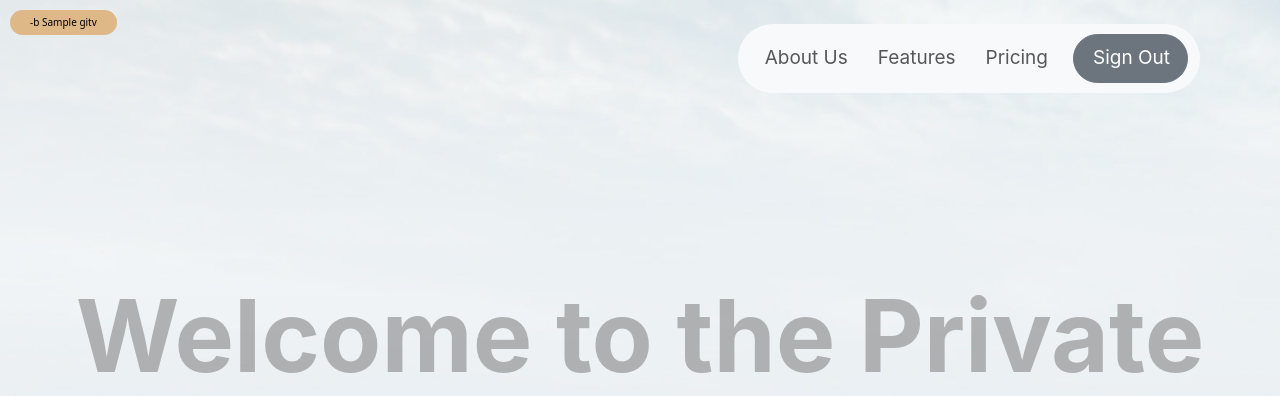
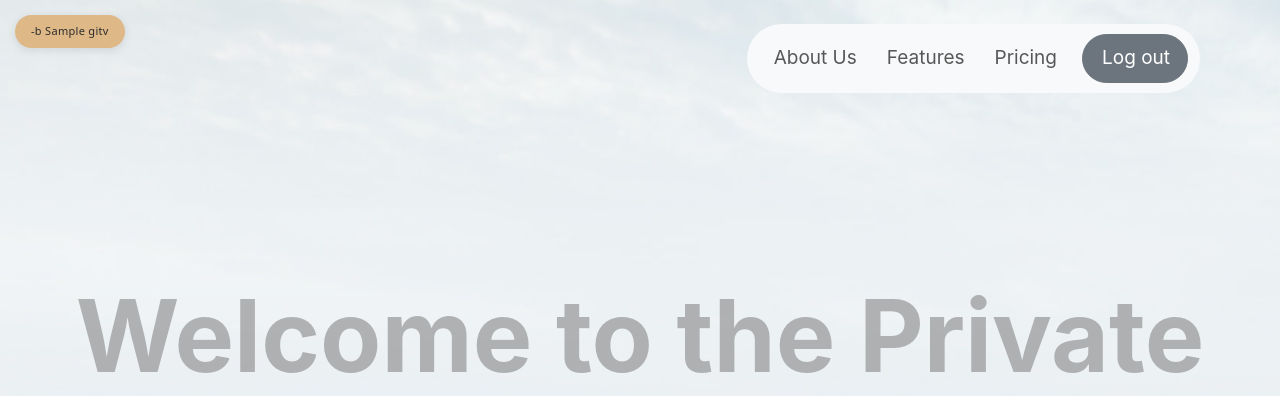
Before and after one commit to m4tice/wortschatz, a Flask app: template app/home/templates/home/home-private.html in a window 1280 px wide. Shown: the top 396 px of the page. Run offline with Flask 3, Linux system fonts and the light colour scheme; the template is opened without the code that fills it: most values are stand-ins (such as "Sample title", 1, 10 or a date in 2020).

Commit message:
feat: migrate from 'sign' to 'log'

```diff
--- a/app/home/static/home-private.css
+++ b/app/home/static/home-private.css
@@ -30,11 +30,9 @@ h1 {
 
 .navbar {
     font-family: -apple-system, BlinkMacSystemFont, sans-serif !important;
-    /* font-family: 'Inter Tight'; */
     position: absolute !important;
     top: 24px !important;
     right: 80px !important;
-    /* padding: 10px; */
     padding: 0 !important;
     display: flex;
     justify-content: space-between;
@@ -54,7 +52,7 @@ li {
     position: relative;
 }
 
-#button-signout {
+#btn-logout {
     display: flex;
     align-items: center;
     font-size: 19px !important;
@@ -63,15 +61,18 @@ li {
     padding: 9px 17px 9px 19px;
 }
 
-#gitv-label {
+/* Git version label */
+.label-gitv {
     position: absolute;
-    top: 10px;
-    left: 10px;
-    background-color: burlywood;
-    color: black;
-    padding: 5px 20px;
-    font-size: 10px;
-    /* font-weight: bold; */
-    border-radius: 25px;
+    top: 15px;
+    left: 15px;
+    background: burlywood;
+    color: #2c2c2c;
+    padding: 8px 16px;
+    font-size: 11px;
+    font-weight: 500;
+    border-radius: 20px;
     z-index: 1000;
+    box-shadow: 0 2px 8px rgba(0, 0, 0, 0.1);
+    letter-spacing: 0.3px;
 }
--- a/app/home/static/home-private.js
+++ b/app/home/static/home-private.js
@@ -1,10 +1,10 @@
 document.addEventListener("DOMContentLoaded", function() {
-    document.getElementById('button-signout').addEventListener('click', function(event) {
+    document.getElementById('btn-logout').addEventListener('click', function(event) {
     event.preventDefault();
-    redirect_signout();
+    redirect_logout();
     });
 });
 
-function redirect_signout(){
+function redirect_logout(){
     window.location.href = '/auth/signout';
 }
--- a/app/home/templates/home/home-private.html
+++ b/app/home/templates/home/home-private.html
@@ -16,7 +16,7 @@
 
 <body>
     {% if gitv %}
-    <div id="gitv-label">-b {{ gitv }}</div>
+    <div class="label-gitv">-b {{ gitv }}</div>
     {% endif %}
     <nav class="navbar navbar-expand-lg navbar-light bg-light">
         <div class="container-fluid">
@@ -31,12 +31,9 @@
                     <li class="nav-item">
                         <a class="nav-link" href="#">Pricing</a>
                     </li>
-                    <!-- <li class="nav-item">
-                        <a id="signin" class="nav-link" href="#">Sign In</a>
-                    </li> -->
                 </ul>
             </div>
-            <button id="button-signout" class="btn btn-secondary" type="submit">Sign Out</button>
+            <button id="btn-logout" class="btn btn-secondary" type="submit">Log out</button>
         </div>
     </nav>
     <h1>Welcome to the Private Homepage</h1>
```
